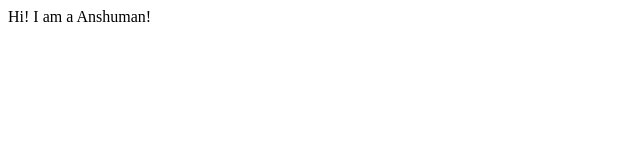
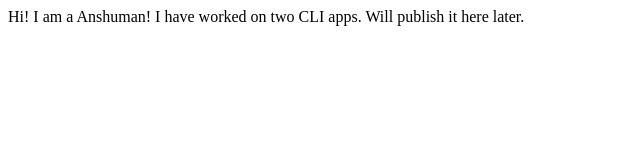
Before and after one commit to ans-human/ans-human-portfolio, a plain HTML site: page index.html in a window 1280 px wide. Shown: the whole page, without its empty margins (0-640 px from the left). Drawn offline with Linux system fonts and the light colour scheme.

Commit message:
updated text
added the project details

```diff
--- a/index.html
+++ b/index.html
@@ -7,5 +7,7 @@
 </head>
 <body>
     Hi! I am a Anshuman!
+
+    I have worked on two CLI apps. Will publish it here later.
 </body>
 </html>
```
